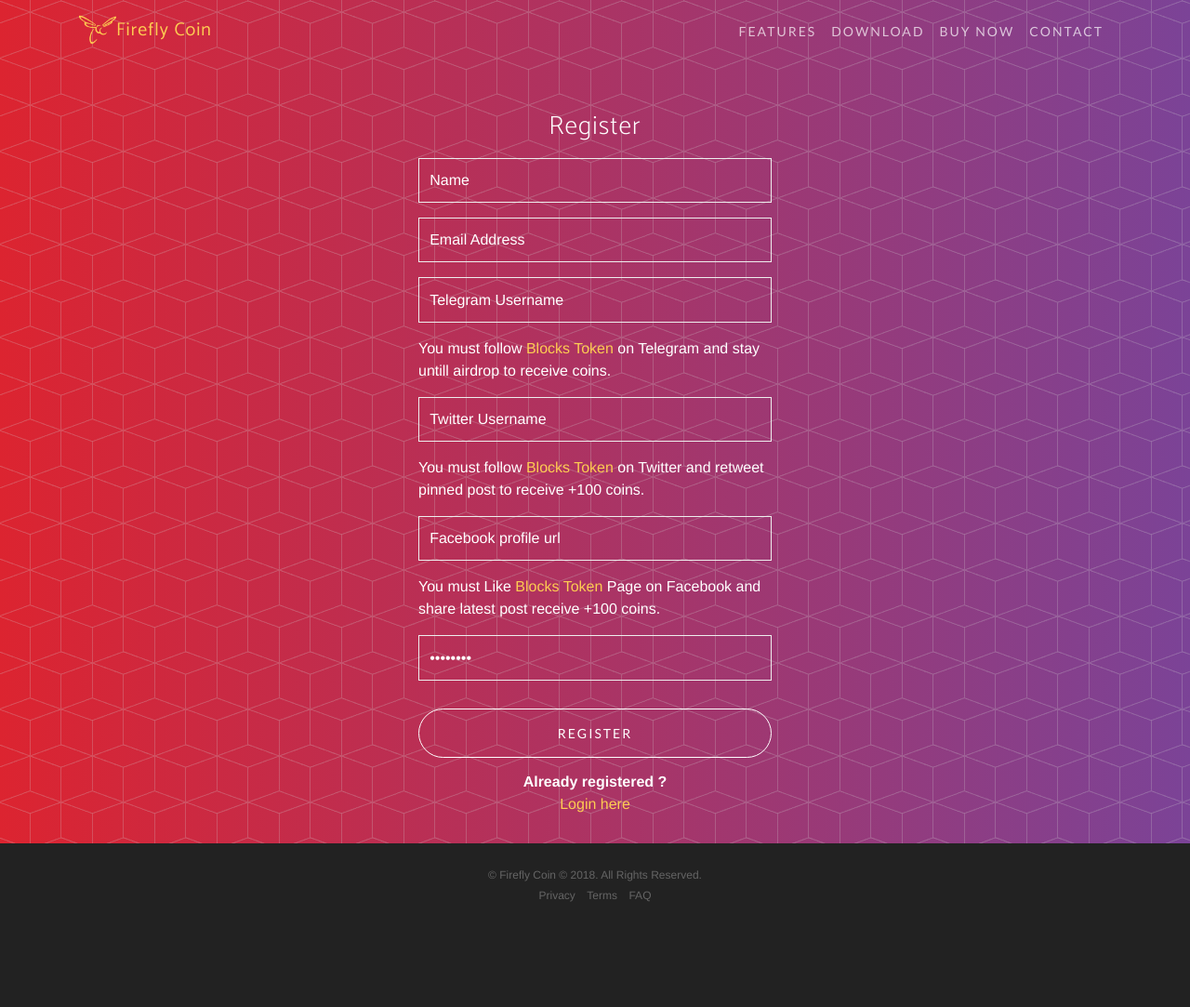
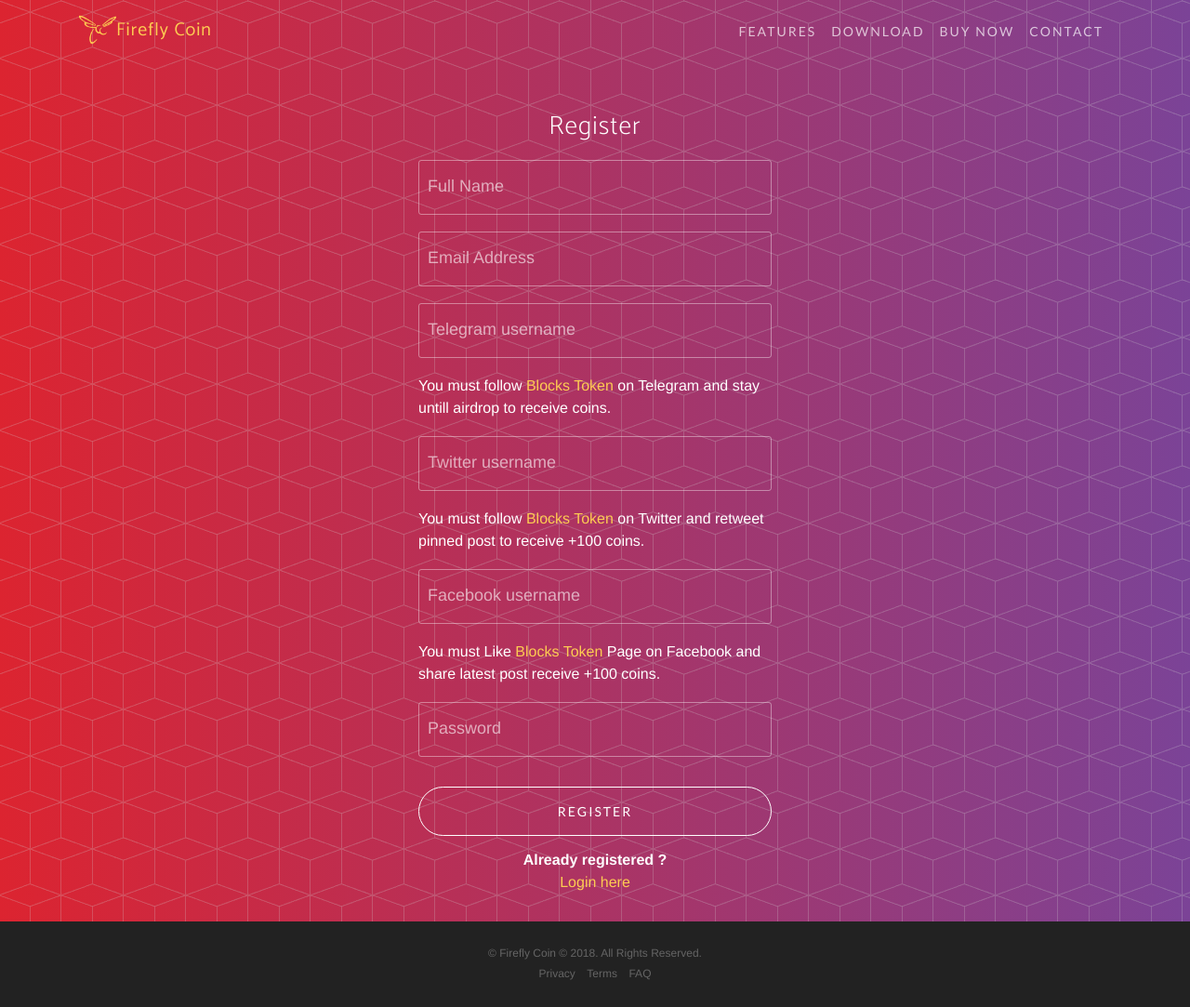
Before and after one commit to sandy912/Airdrop, a CodeIgniter app: page /Airdrop/user/register in a window 1280 px wide. Shown: the whole page at 93% size. Before the commit the page ends 970 px from the top, so only its background shows below. Run offline with CodeIgniter, Linux system fonts and the light colour scheme; some libraries are stand-ins or nearby versions; some web fonts are replaced.

Commit message:
Changed jquery to css for floating label

```diff
--- a/application/views/Footer.php
+++ b/application/views/Footer.php
@@ -23,7 +23,7 @@
 <script  src ="<?php echo base_url();?>js/new-age.js"></script>
 <script src="<?php echo base_url();?>js/inc/TimeCircles.js"></script>
 <script>
-$( '.js-float-label-wrapper' ).FloatLabel();
+//$( '.js-float-label-wrapper' ).FloatLabel();
 $("#DateCountdown").TimeCircles({
     "animation": "smooth",
     "bg_width": 0.1,
--- a/application/views/Main.php
+++ b/application/views/Main.php
@@ -38,9 +38,8 @@
             <div class="header-content container-one">
               <h1 class="mb-5">Firefly brings blockchain to the masses. Simple, Easy, day to day micro payments at your finger tips!</h1>
               <a href="/user/register" class="btn btn-outline btn-xl text-center">Go to Airdrop</a>
-              <h3 class="mega-airdrop">Mega Airdrop (worth $250/each) in </h3>
+              <h3 class="mega-airdrop">Mega Airdrop (worth $10/each) in </h3>
             </div>
-
             <div id="DateCountdown" data-date="2018-06-25 00:00:00" style="width:80%;">
           </div>
         </div>
--- a/application/views/Register.php
+++ b/application/views/Register.php
@@ -42,44 +42,45 @@
                   }
                    ?>
 
-            <form role="form" method="post" action="<?php echo base_url('user/register_user'); ?>">
-              <div class="js-float-label-wrapper">
-                <label for="user_name">Name</label>
-                <input id="user_name" name="user_name" type="text" required>
-              </div>
-              <div class="js-float-label-wrapper">
-                <label for="user_email">Email Address</label>
-                <input id="user_email" name="user_email" type="email" required title="Invalid Email">
-              </div>
-              <div class="js-float-label-wrapper">
-                <label for="user_id">Telegram Username</label>
-                <input id="user_id" name="user_id" type="text" required>
-              </div>
+            <form role="form" method="post" action="<?php echo base_url('user/register_user'); ?>" >
+              <label class="has-float-label">
+                <input id="user_name" type="text" placeholder="John Doe" required/>
+                <span>Full Name</span>
+              </label>
+
+              <label class="has-float-label">
+                <input id="user_email" type="email" placeholder="email@example.com" required/>
+                <span>Email Address</span>
+              </label>
+
+            <label class="has-float-label">
+              <input id="user_id" type="text" placeholder="@johndoe" required/>
+              <span>Telegram username</span>
+            </label>
             <div>
               You must follow <a href="https:\\t.me\BlocksToken" target="_blank">Blocks Token</a> on Telegram and stay untill airdrop to receive coins.<br />
             </div>
-
-              <div class="js-float-label-wrapper">
-                <label for="user_twitter">Twitter Username</label>
-                <input id="user_twitter" name="user_twitter" type="text" required>
-              </div>
+            <label class="has-float-label">
+              <input id="user_twitter" type="text" placeholder="@johndoe" required/>
+              <span>Twitter username</span>
+            </label>
             <div>
               You must follow <a href="#" target="_blank">Blocks Token</a> on Twitter and retweet pinned post to receive +100 coins.<br />
             </div>
-              <div class="js-float-label-wrapper">
-                <label for="user_facebook">Facebook profile url</label>
-                <input id="user_facebook" name="user_facebook" type="text" required>
-              </div>
+            <label class="has-float-label">
+              <input id="user_facebook" type="text" placeholder="https://www.facebook.com/john.106" required/>
+              <span>Facebook username</span>
+            </label>
             <div>
               You must Like <a href="#" target="_blank">Blocks Token</a> Page on Facebook and share latest post receive +100 coins.<br />
             </div>
 
-              <div class="js-float-label-wrapper">
-                <label for="user_password">Password</label>
-                <input id="user_password" name="user_password" type="password" pattern=".{8,30}" required title="Password too short">
-              </div>
+            <label class="has-float-label">
+              <input type="password" placeholder="••••••••" pattern=".{8,30}" required/>
+              <span>Password</span>
+            </label>
+            <input class="btn btn-outline btn-xl text-center" type="submit" value="Register" name="register" />
 
-              <input class="btn btn-outline btn-xl text-center" type="submit" value="Register" name="register">
             </form>
             <center><b>Already registered ?</b> <br><a href="<?php echo base_url('user/login'); ?>">Login here</a></center>
             <!--for centered text-->
--- a/css/style.css
+++ b/css/style.css
@@ -1,42 +1,3 @@
-.js-float-label-wrapper {
-  position: relative;
-}
-
-.js-float-label-wrapper label {
-  position: absolute;
-  top: 1em;
-  left: 1em;
-  opacity: 0;
-}
-
-.js-float-label-wrapper.focused label,
-.js-float-label-wrapper.populated label {
-  opacity: 1
-}
-
-.js-float-label-wrapper.focused input,
-.js-float-label-wrapper.populated input,
-.js-float-label-wrapper.focused textarea,
-.js-float-label-wrapper.populated textarea {
-  padding-top: 2em;
-}
-
-.js-float-label-wrapper input,
-.js-float-label-wrapper textarea,
-.js-float-label-wrapper label {
-  -webkit-transition: 0.2s ease-in-out;
-  -moz-transition: 0.2s ease-in-out;
-  -ms-transition: 0.2s ease-in-out;
-  -o-transition: 0.2s ease-in-out;
-  transition: 0.2s ease-in-out;
-  background: transparent;
-  color: #fff;
-}
-
-.js-float-label-wrapper.focused label {
-  color: #e0e0e0 !important;
-}
-
 /* Form Field Styling */
 textarea {
   resize: vertical;
@@ -73,21 +34,6 @@ textarea:focus {
   -webkit-outline: none;
   -moz-outline: none;
   outline: none;
-}
-
-/* Demo FloatLabel.js Styling */
-
-.js-float-label-wrapper label {
-  font-weight: 500;
-}
-
-.js-float-label-wrapper.focused label,
-.js-float-label-wrapper.populated label {
-  color: #999;
-}
-
-.js-float-label-wrapper.focused.populated label {
-  color: #666;
 }
 
 /* Submit Button */
@@ -304,6 +250,7 @@ header.masthead .device-container .screen img {
     padding-bottom: 0;
   }
   header.masthead.mobile-panel {
+    min-height: 100vh;
     height: unset;
     padding-bottom: 30px;
   }
@@ -691,3 +638,83 @@ textarea {
   top: 50px;
   font-weight: 500;
 }
+
+.navbar-light .navbar-nav .nav-link {
+	color: rgba(0,0,0,.8);
+}
+
+input {
+  color: rgba(255,255,255, 1);
+  padding: 20px 10px 10px;
+}
+input:focus {
+	color: #fff;
+}
+
+/* floating label css */
+.has-float-label {
+  display: block;
+  position: relative;
+}
+.has-float-label label, .has-float-label > span {
+  position: absolute;
+  left: 10px;
+  top: 5px;
+  cursor: text;
+  font-size: 90%;
+  transition: all .2s;
+  color: rgba(255,255,255,0.8);
+}
+.has-float-label select {
+  -webkit-appearance: none;
+  -moz-appearance: none;
+  appearance: none;
+}
+.has-float-label input, .has-float-label select {
+  border-radius: 3px;
+  border: 1px solid rgba(255, 255, 255, 0.4);
+  background: transparent;
+  font-size: 18px;
+}
+.has-float-label input::-webkit-input-placeholder, .has-float-label select::-webkit-input-placeholder {
+  opacity: 1;
+  transition: all .2s;
+}
+.has-float-label input:-ms-input-placeholder, .has-float-label select:-ms-input-placeholder {
+  opacity: 1;
+  transition: all .2s;
+}
+.has-float-label input::-ms-input-placeholder, .has-float-label select::-ms-input-placeholder {
+  opacity: 1;
+  transition: all .2s;
+}
+.has-float-label input::placeholder, .has-float-label select::placeholder {
+  opacity: 1;
+  transition: all .2s;
+}
+.has-float-label input:placeholder-shown:not(:focus)::-webkit-input-placeholder, .has-float-label select:placeholder-shown:not(:focus)::-webkit-input-placeholder {
+  opacity: 0;
+}
+.has-float-label input:placeholder-shown:not(:focus):-ms-input-placeholder, .has-float-label select:placeholder-shown:not(:focus):-ms-input-placeholder {
+  opacity: 0;
+}
+.has-float-label input:placeholder-shown:not(:focus)::-ms-input-placeholder, .has-float-label select:placeholder-shown:not(:focus)::-ms-input-placeholder {
+  opacity: 0;
+}
+.has-float-label input:placeholder-shown:not(:focus)::placeholder, .has-float-label select:placeholder-shown:not(:focus)::placeholder {
+  opacity: 0;
+}
+.has-float-label input:placeholder-shown:not(:focus) + *, .has-float-label select:placeholder-shown:not(:focus) + * {
+  font-size: 18px;
+  opacity: .6;
+  top: 15px;
+  left: 10px;
+  color: #fff;
+}
+input::placeholder {
+  color: rgba(255,255,255,0.4);
+}
+.has-float-label input:focus, .has-float-label select:focus {
+  outline: none;
+  border-color: rgba(255, 255, 255, 1);
+}
```
Also changed, not shown: js/script.js (deleted, +0 -52 lines). Lines whose indentation alone changed are shown as unchanged.
